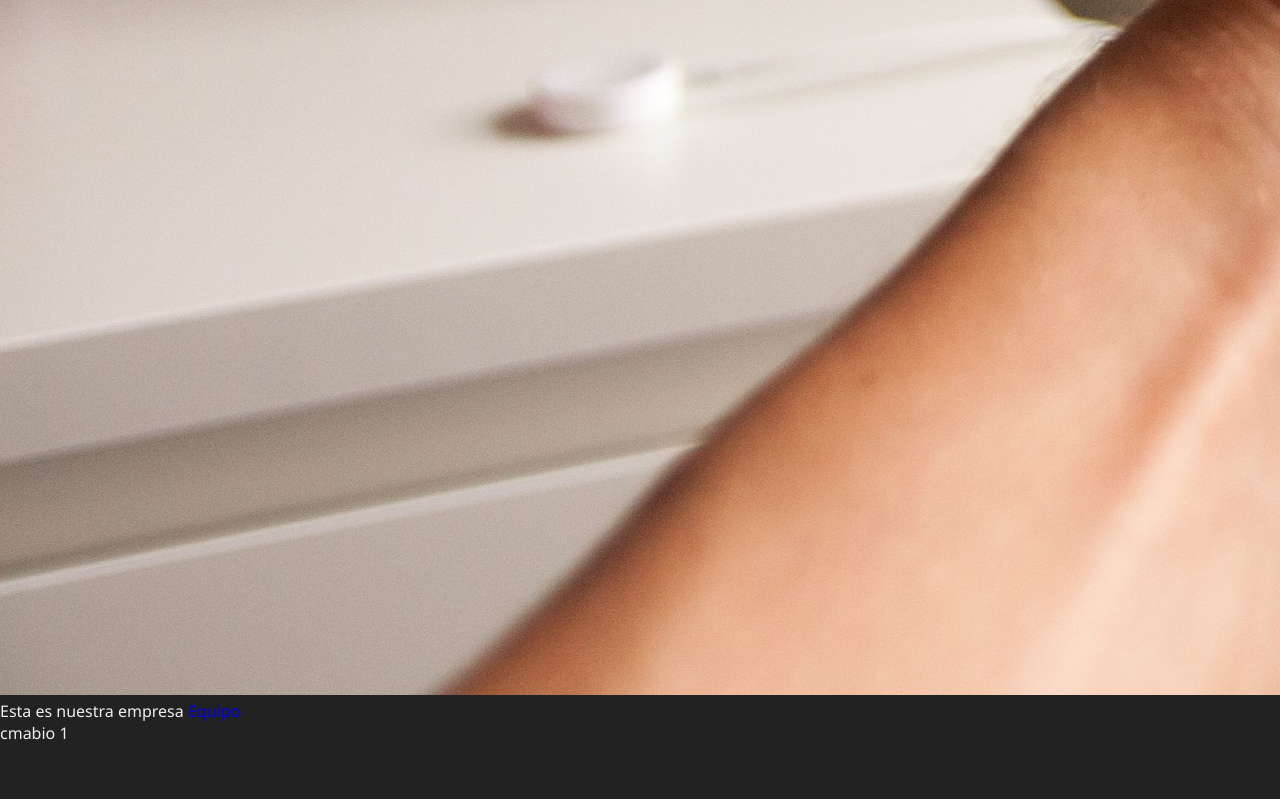
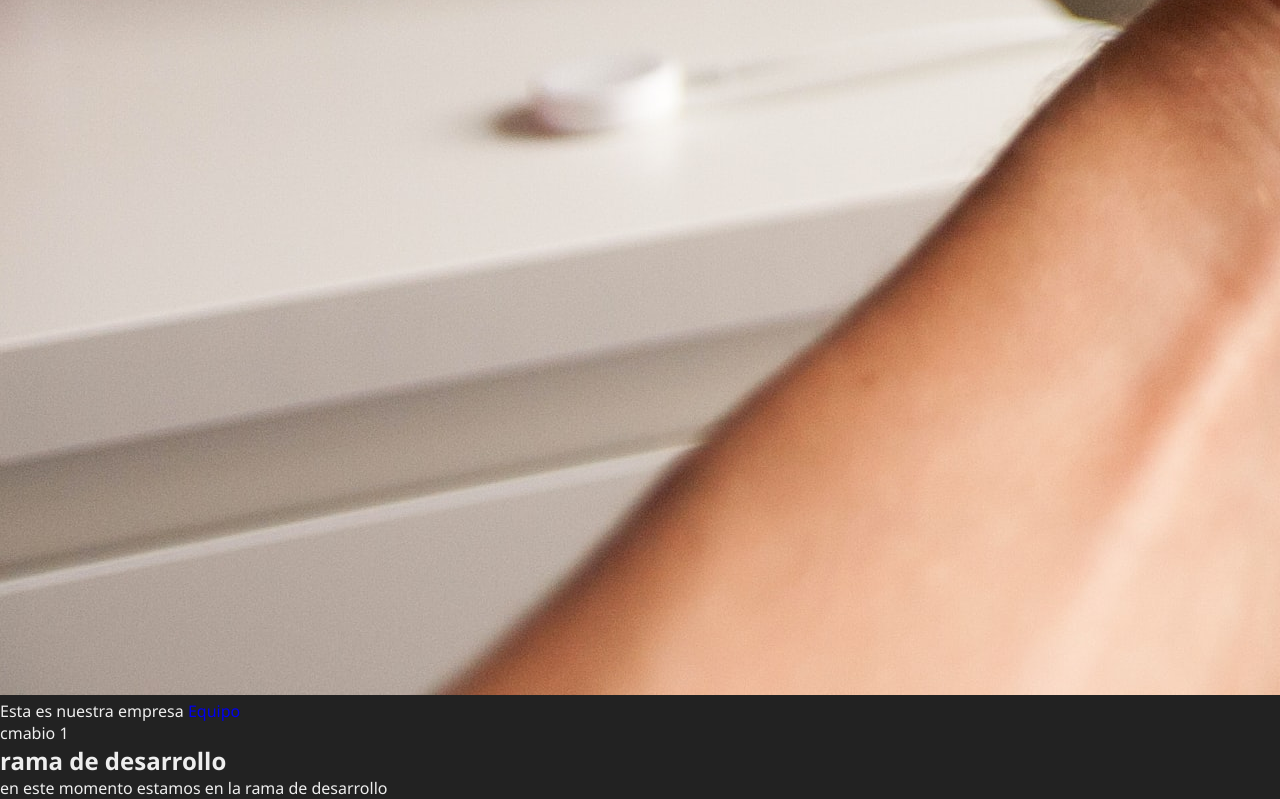
Before and after one commit to jean-carlos-19/git, a plain HTML site: page src/index.html in a window 1280 px wide. Shown: the part 1969-2768 px from the top of the page. Before the commit the page ends 2713 px from the top, so only its background shows below. Drawn offline with Linux system fonts and the light colour scheme.

Commit message:
Agregando informacion sobre la rama de desarrollo de index.html

```diff
--- a/src/index.html
+++ b/src/index.html
@@ -16,5 +16,9 @@
        <a href="./paginas/equipo.html">Equipo</a>
        <p>cmabio 1</p>
     </div>
+    <section>
+        <h2>rama de desarrollo</h2>
+        <p>en este momento estamos en la rama de desarrollo</p>
+    </section>
 </body>
 </html>
```
